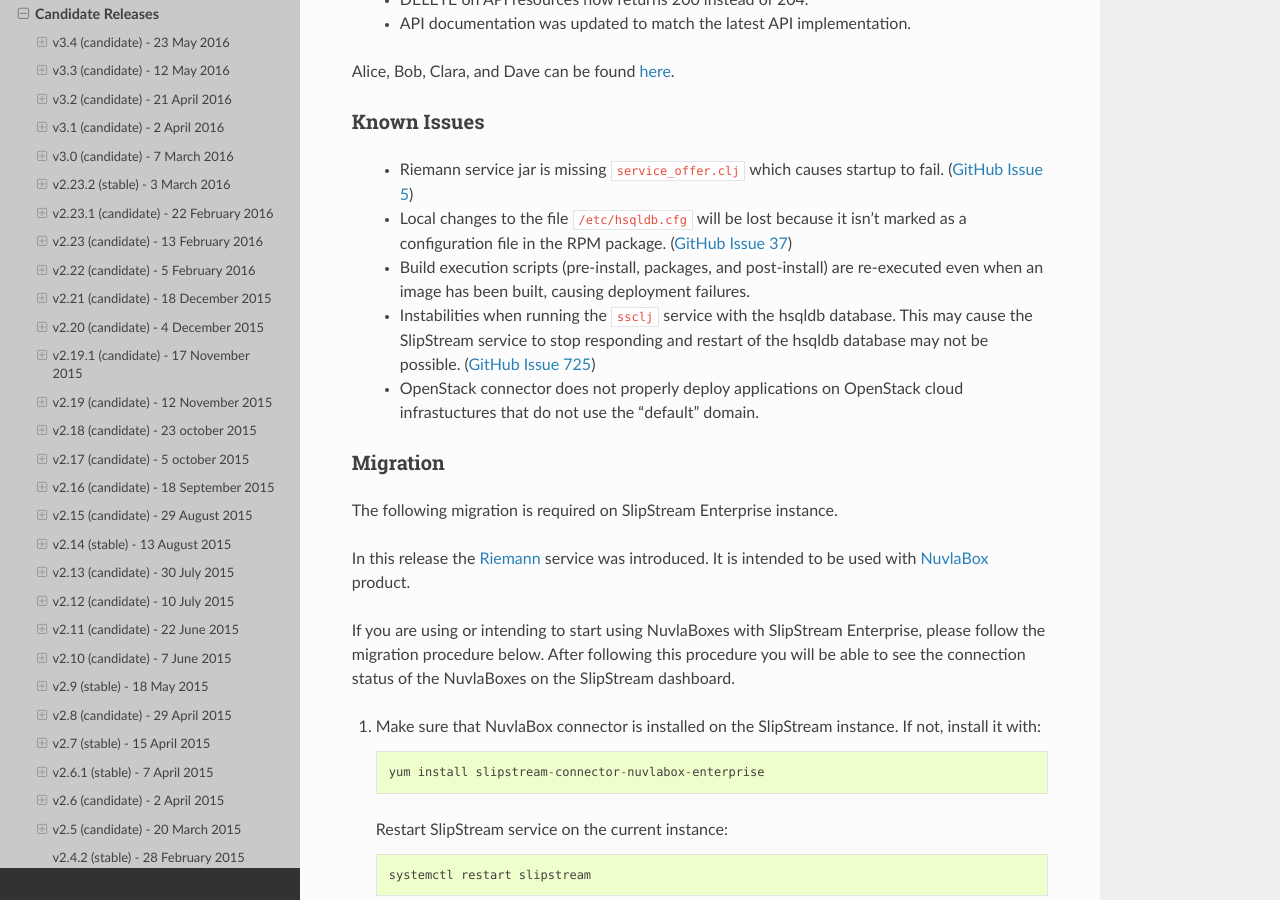
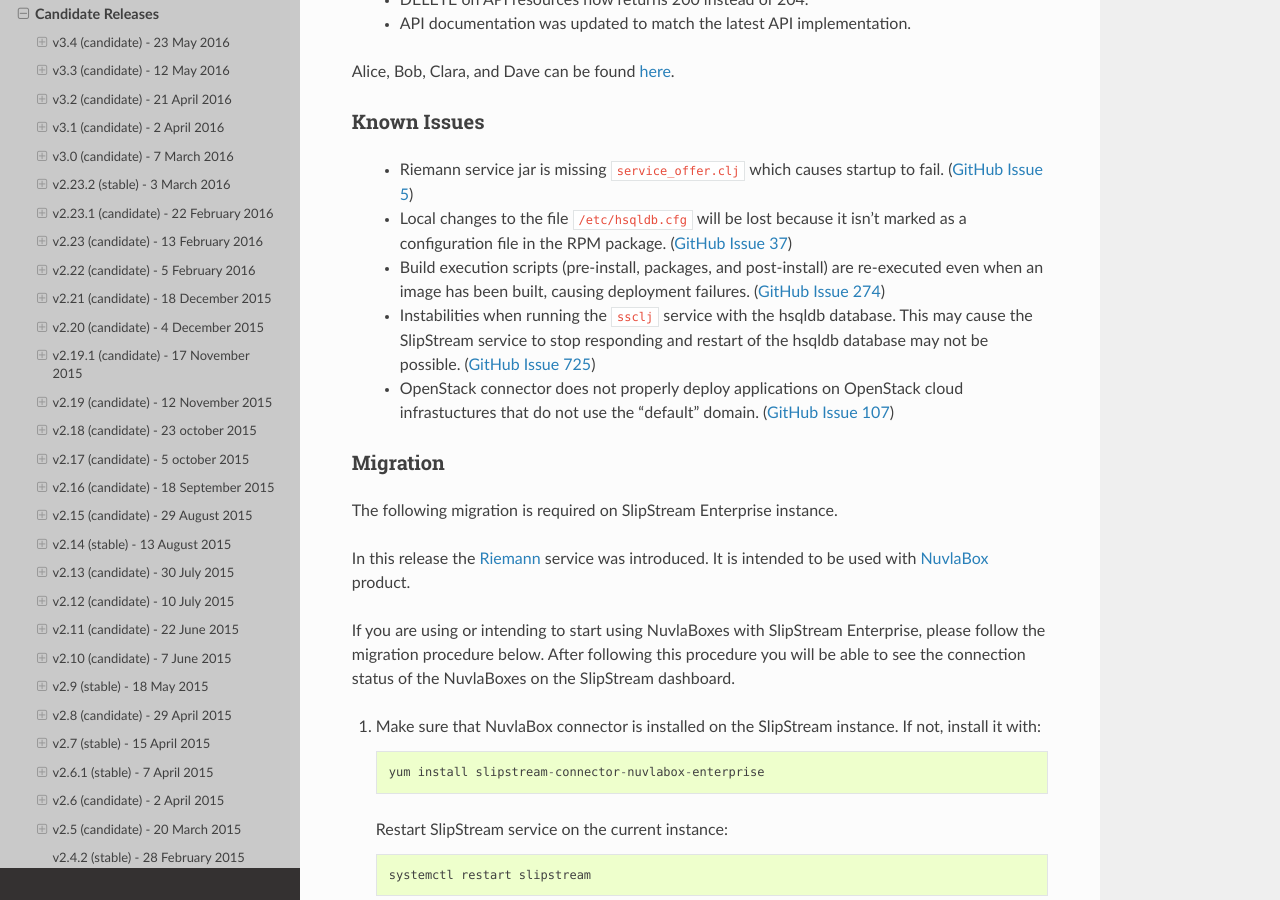
Before and after one commit to slipstream/SlipStreamDocumentation, a Sphinx documentation site: the page built from docs/release_notes/candidate_releases.rst, in a window 1280 px wide and 900 px high, scrolled down 659 px. Built offline with Sphinx 7.4.7 and the Read the Docs theme 2.0.0, drawn with Linux system fonts in a browser that asks for light colours.

Commit message:
add references to the known issues

```diff
--- a/docs/release_notes/candidate_releases.rst
+++ b/docs/release_notes/candidate_releases.rst
@@ -47,7 +47,8 @@
    <https://github.com/slipstream/SlipStreamServerDeps/issues/37>`_)
  - Build execution scripts (pre-install, packages, and post-install)
    are re-executed even when an image has been built, causing
-   deployment failures.
+   deployment failures. (`GitHub Issue 274
+   <https://github.com/slipstream/SlipStreamClient/issues/274>`_)
  - Instabilities when running the ``ssclj`` service with the hsqldb
    database.  This may cause the SlipStream service to stop responding
    and restart of the hsqldb database may not be possible. (`GitHub
@@ -55,7 +56,8 @@
    <https://github.com/slipstream/SlipStreamServer/issues/725>`_)
  - OpenStack connector does not properly deploy applications on
    OpenStack cloud infrastuctures that do not use the "default"
-   domain.
+   domain. (`GitHub Issue 107
+   <https://github.com/slipstream/SlipStreamConnectors/issues/107>`_)
 
 Migration
 ~~~~~~~~~
```
